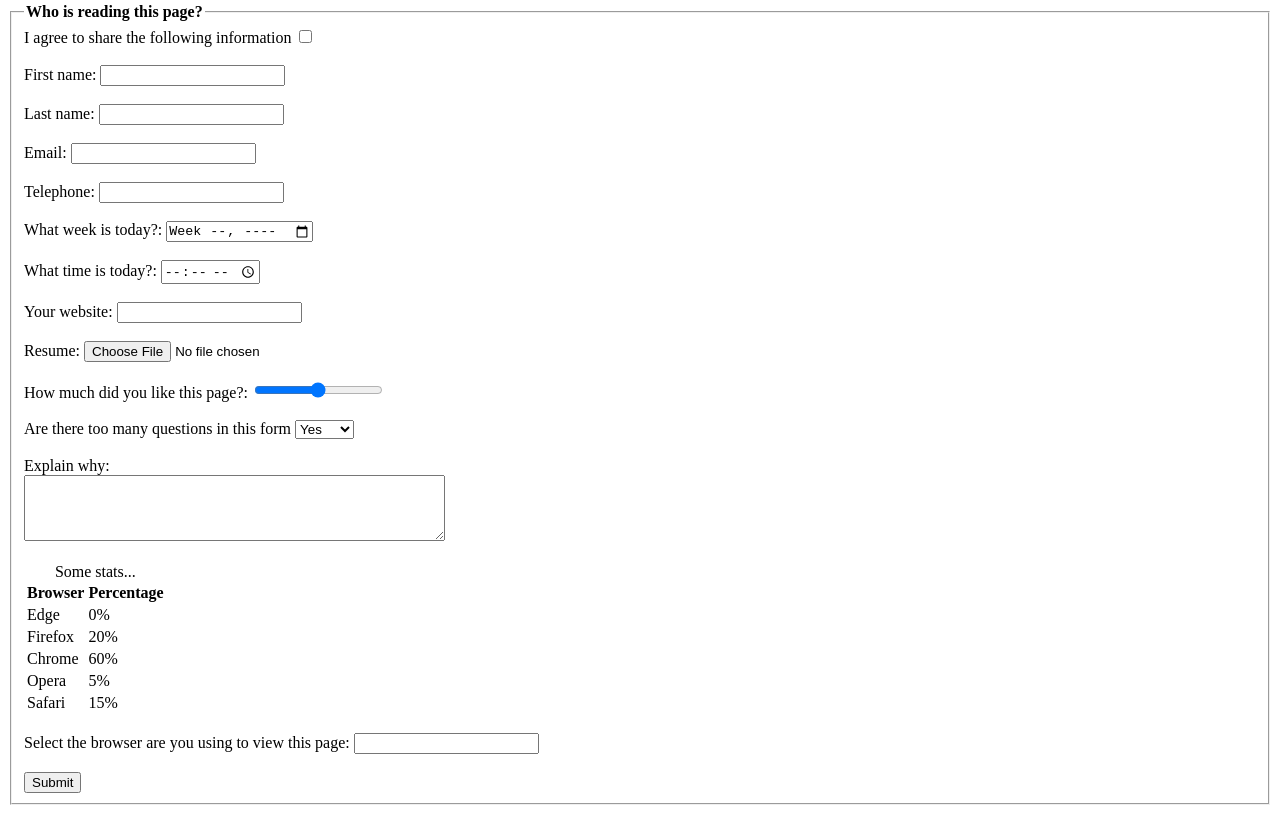
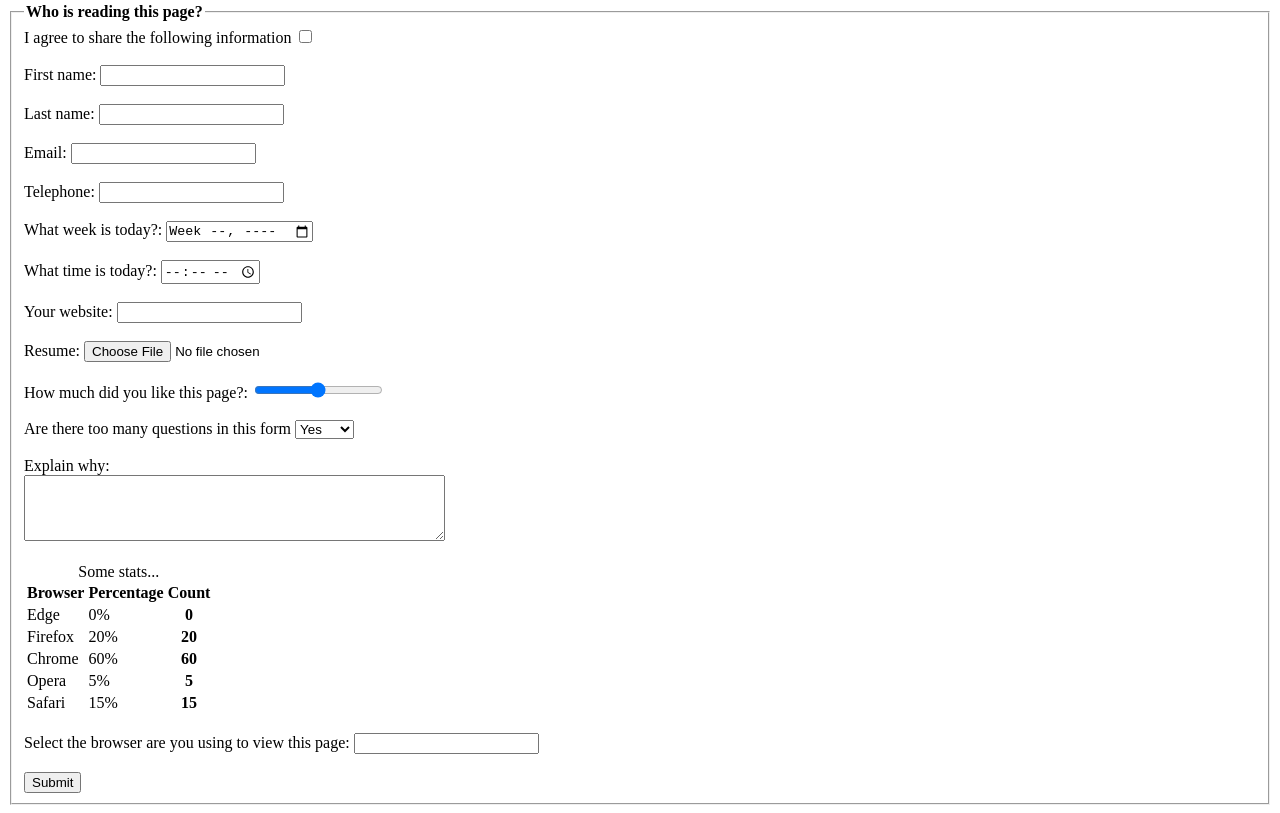
Before and after one commit to MelinUCSD/cse110_lab3, a plain HTML site: page index.html in a window 1280 px wide. Shown: the part 1391-2204 px from the top of the page. Drawn offline with Linux system fonts and the light colour scheme.

Commit message:
Update index.html

```diff
--- a/index.html
+++ b/index.html
@@ -232,26 +232,32 @@
               <tr>
                 <th>Browser</th>
                 <th>Percentage</th>
+                <th>Count</th>
               </tr>
               <tr>
                 <td>Edge</td>
                 <td>0%</td>
+                <th>0</th>
               </tr>
               <tr>
                 <td>Firefox</td>
                 <td>20%</td>
+                <th>20</th>
               </tr>
               <tr>
                 <td>Chrome</td>
                 <td>60%</td>
+                <th>60</th>
               </tr>
               <tr>
                 <td>Opera</td>
                 <td>5%</td>
+                <th>5</th>
               </tr>
               <tr>
                 <td>Safari</td>
                 <td>15%</td>
+                <th>15</th>
               </tr>
             </table>
             <br />
```
